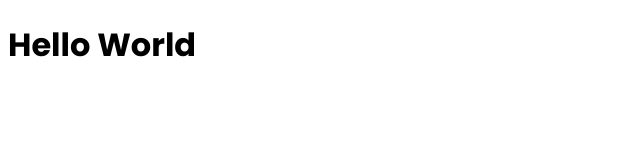
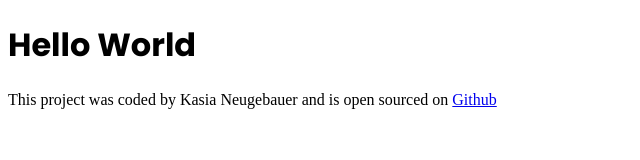
Before and after one commit to kas-neu/responsive-add-on, a plain HTML site: page index.html in a window 1280 px wide. Shown: the whole page, without its empty margins (0-640 px from the left). Drawn offline with Linux system fonts and the light colour scheme.

Commit message:
added footer

```diff
--- a/index.html
+++ b/index.html
@@ -14,5 +14,11 @@
   </head>
   <body>
     <h1>Hello World</h1>
+    <footer>
+      This project was coded by Kasia Neugebauer and is open sourced on
+      <a href="https://github.com/kas-neu/responsive-add-on.git" target="_blank"
+        >Github</a
+      >
+    </footer>
   </body>
 </html>
```
